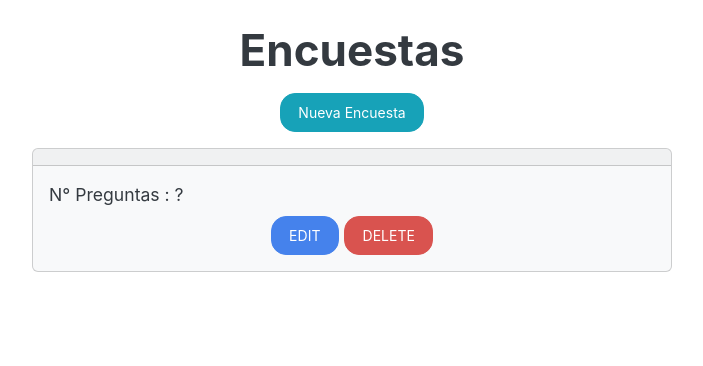
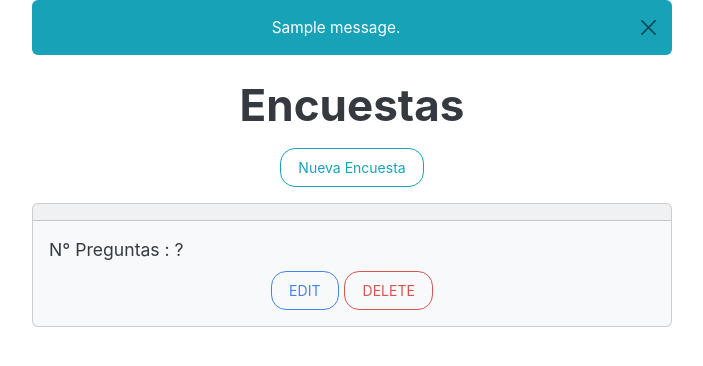
Before and after one commit to Xeraclom14/is2-proyecto, a Flask app: page /forms in a window 1280 px wide. Shown: the top 366 px of the page, without its empty margins (288-991 px from the left). Run offline with Flask 2, Linux system fonts and the light colour scheme; tables that the repository leaves empty or names only in its code hold one stand-in row (values such as "Sample post"); one stand-in notice (Sample message) is shown; some libraries are stand-ins or nearby versions.

Commit message:
añadidos los mensajes de confirmación a forms.html
Signed-off-by: jonathanavc <jonvenega@gmail.com>

```diff
--- a/app.py
+++ b/app.py
@@ -1,24 +1,28 @@
 from multiprocessing.sharedctypes import Value
-from flask import Flask, render_template, request, redirect, url_for
+from select import select
+from flask import Flask, flash, render_template, request, redirect, url_for, flash
 from flask_mysqldb import MySQL
 
 app = Flask(__name__)
 
-#encuestador id
-#INSERT INTO `encuestador`(`ap_pat`, `ap_mat`, `prim_nom`,`seg_nom`,`email`) VALUES ('V','C','J','A','1')
+###encuestador id
+###INSERT INTO `encuestador`(`ap_pat`, `ap_mat`, `prim_nom`,`seg_nom`,`email`) VALUES ('V','C','J','A','1')
 e_id = 1
 
 
-#BD
+###BD
 app.config['MYSQL_HOST'] = 'localhost'
 app.config['MYSQL_USER'] = 'root'
 app.config['MYSQL_PASSWORD'] = ''
-#Nombre de la BD
+###Nombre de la BD
 app.config['MYSQL_DB'] = 'encuestas'
 mysql = MySQL(app)
 
+###datos de sesión
+app.secret_key = 'mysecretkey'
 
-#crea un usuario en ala base de datos
+
+###crea un usuario en ala base de datos
 @app.route('/')
 def Index():
     #cur = mysql.connection.cursor()
@@ -33,15 +37,18 @@ def edit(id):
 @app.route('/delete/<id>')
 def delete(id):
     cur = mysql.connection.cursor()
+    cur.execute("SELECT * FROM encuesta WHERE id_encuesta = %s;",(id,))
+    datos = cur.fetchall()
     cur.execute("DELETE FROM encuesta WHERE id_encuesta = %s;", (id,))
     mysql.connection.commit()
+    flash("Encuesta \"" + datos[0][2] +"\" eliminada exitosamente.")
     return redirect(url_for("forms"))
 
 @app.route('/create', methods=['GET','POST'])
 def create():
     if request.method == 'POST':
         if(request.form['titulo'] != ""):
-            #TEXTO LIMPIO DE CATEGORIAS
+            ### TEXTO LIMPIO DE CATEGORIAS
             #categorias =  request.form['categoria'].upper().split(',')
             #for categoria in categorias:
             #    categoria = categoria.rstrip()
@@ -51,10 +58,11 @@ def create():
             cur.execute("INSERT INTO encuesta (id_encuestador, titulo) VALUES (%s , %s);", (e_id, request.form['titulo']))
             mysql.connection.commit()
             #print(request.form['titulo'])
+            flash("Encuesta \"" + request.form['titulo'] + "\" ingresada correctamente")
             return redirect(url_for("forms"))
         else:
             print("Ingerese un valor valido")
-        #redirigir para borrar el formulario de la memoria (no se envia nuevamente si se recarga la pagina)
+        ### redirigir para borrar el formulario de la memoria (no se envia nuevamente si se recarga la pagina)
         return redirect(url_for("create"))
     else:
         return render_template('creation.html')
@@ -72,7 +80,7 @@ def forms():
     cur = mysql.connection.cursor()
     cur.execute("SELECT * FROM encuesta")
     datos = cur.fetchall()
-    print(datos)
+    #print(datos)
     return render_template('forms.html', forms = datos)
 
 if __name__ == '__main__':
--- a/templates/forms.html
+++ b/templates/forms.html
@@ -2,19 +2,32 @@
 
 {% block title %}Forms{% endblock %}
 
+
 {% block body %}
 <center>
+
+{% with messages = get_flashed_messages() %}
+{%  if messages %}
+{%      for message in messages %}
+    <div class="alert alert-dismissible alert-info col-lg-6">
+        <button type="button" class="btn-close" data-bs-dismiss="alert"></button>
+        {{message}}.
+    </div>
+{%      endfor %}
+{%  endif %}
+{% endwith %}
+
     <form class="col-lg-6">
         <h1 class="form-label mt-4">Encuestas</h1>
-        <a href="create" class="mt-2 btn btn-info">Nueva Encuesta</a>
+        <a href="create" class="mt-2 btn btn-outline-info">Nueva Encuesta</a>
         <p></p>
         {% for form in forms %}
         <div class="card bg-light mb-3">
             <div class="card-header" style="text-align: left;">{{ form.2 }}</div>
             <div class="card-body">
                 <div style="text-align: left;">N° Preguntas : ?</div>
-                <a href="edit/{{ form.0 }}" class="mt-2 btn btn-primary">EDIT</a>
-                <a href="delete/{{ form.0 }}" class="mt-2 btn btn-danger">DELETE</a>
+                <a href="edit/{{ form.0 }}" class="mt-2 btn btn-outline-primary">EDIT</a>
+                <a href="delete/{{ form.0 }}" class="mt-2 btn btn-outline-danger">DELETE</a>
             </div>
         </div>
         {% endfor %}
```
